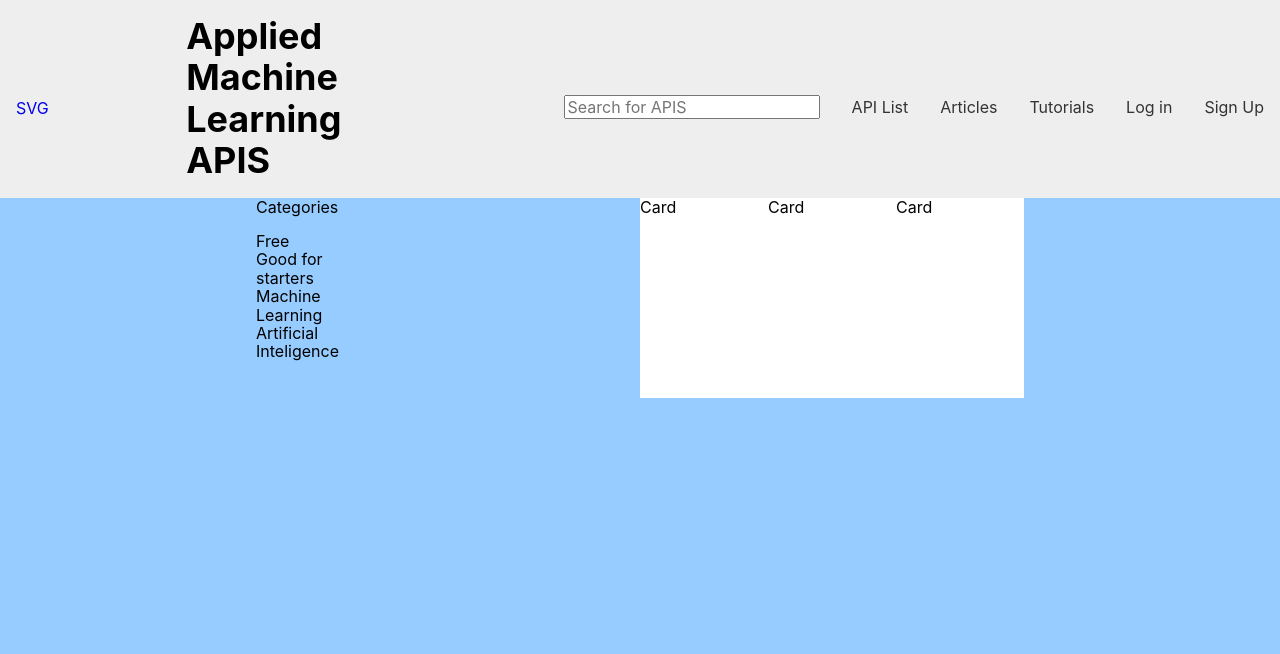
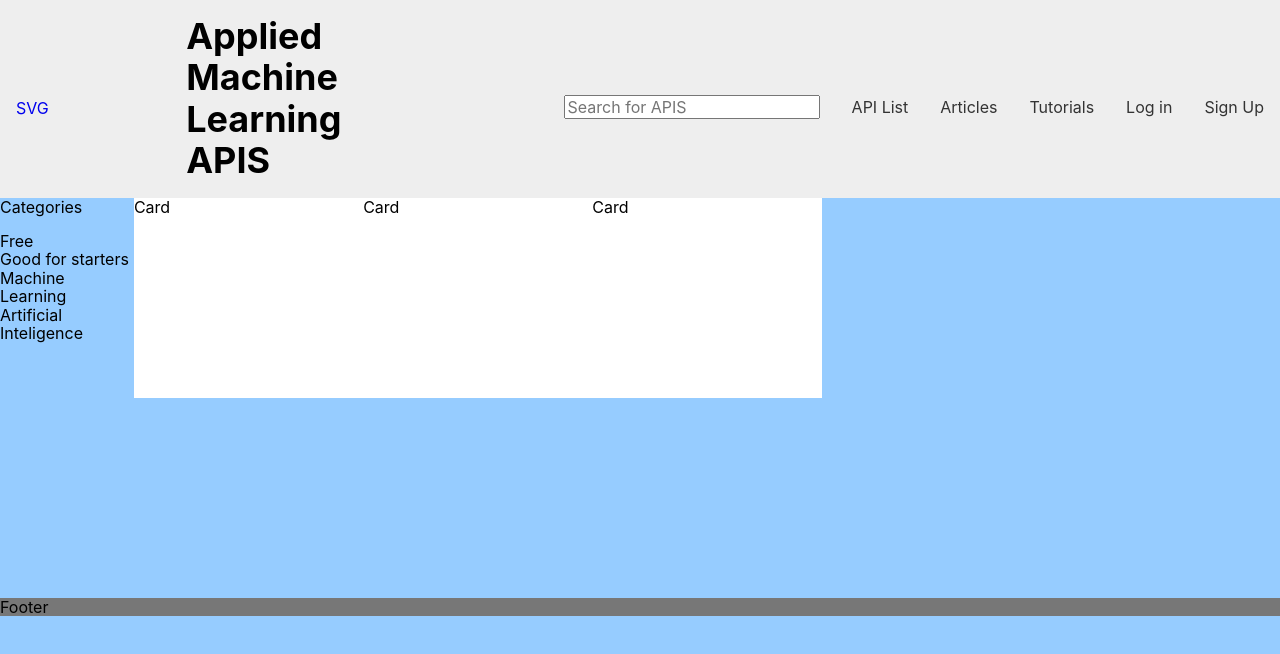
Before and after one commit to ColtonHibbert/applied-machine-learning, a React (Create React App) app: page / in a window 1280 px wide. Shown: the top 654 px of the page. Built offline with nearby package versions, Linux system fonts and the light colour scheme.

Commit message:
added footer component, changes to layout

```diff
--- a/src/components/Categories.js
+++ b/src/components/Categories.js
@@ -2,8 +2,8 @@ import React from 'react';
 
 const Categories = () => {
     return (
-        <div className="w-100 flex justify-center">
-            <div className="w-20">
+        <div className="flex justify-center">
+            <div className="">
                 <div className=""> Categories</div>
                 <ul className="pl0 list">
                     <li className="pl0 list">Free</li>
--- /dev/null
+++ b/src/components/Footer.js
@@ -0,0 +1,11 @@
+import React from 'react';
+
+const Footer = () => {
+    return (
+        <div className="w-100 bg-gray">
+            Footer
+        </div>
+    )
+}
+
+export default Footer;
--- a/src/containers/App.js
+++ b/src/containers/App.js
@@ -11,6 +11,7 @@ import MobileMenuItem from '../components/MobileMenuItem.js'
 import Categories from '../components/Categories.js'
 import ContentCards from '../components/ContentCards.js'
 import Card from '../components/Card.js'
+import Footer from '../components/Footer.js'
 import { SearchFieldComponent, SEARCHFIELDCOMPONENTSTYLES } from '../components/SearchFieldComponent.js'
 import debounce from 'lodash.debounce'
 import {
@@ -151,6 +152,7 @@ class App extends Component {
           <Card></Card>
         </ContentCards>
       </div>
+      <Footer />
   </div>
     )
   }
```
